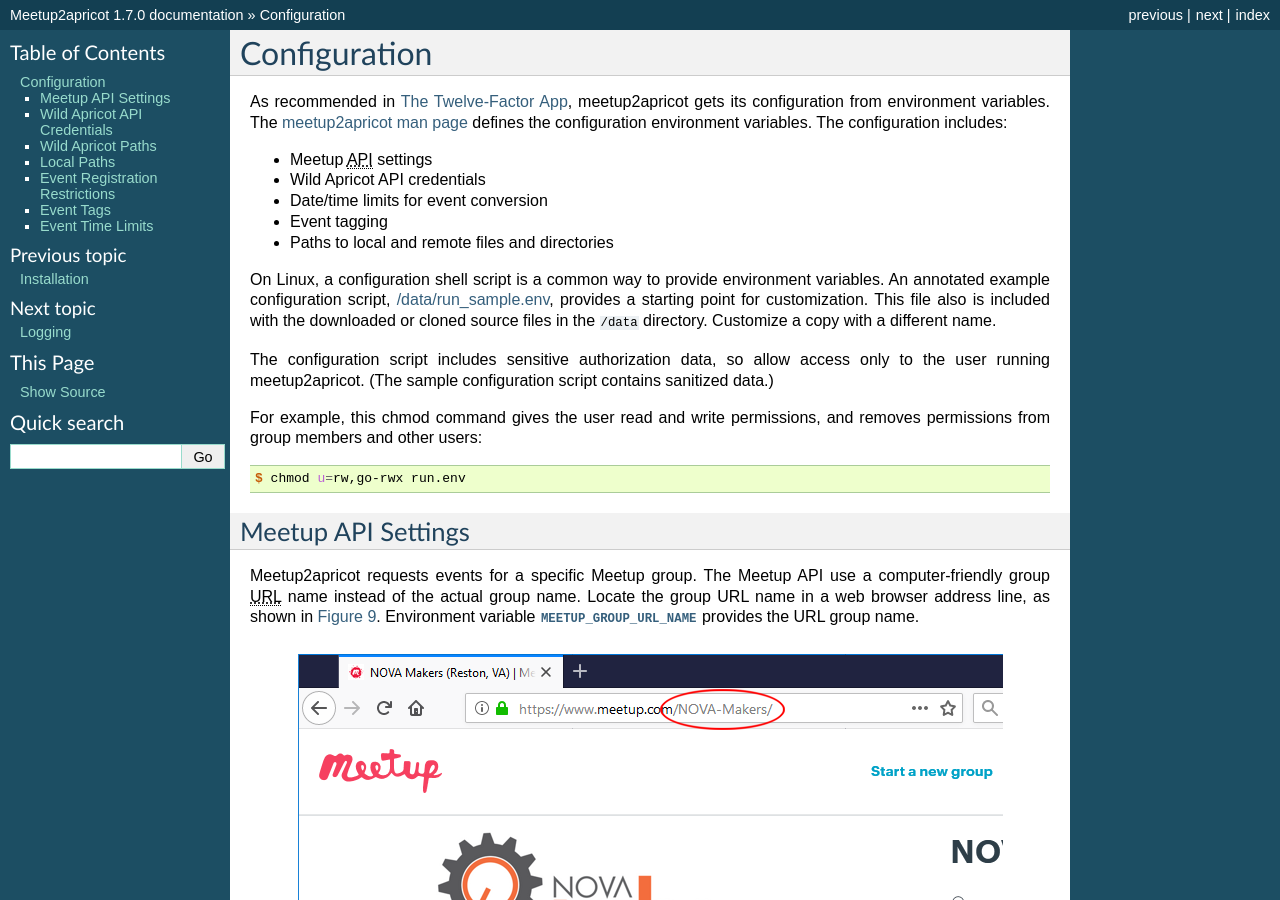
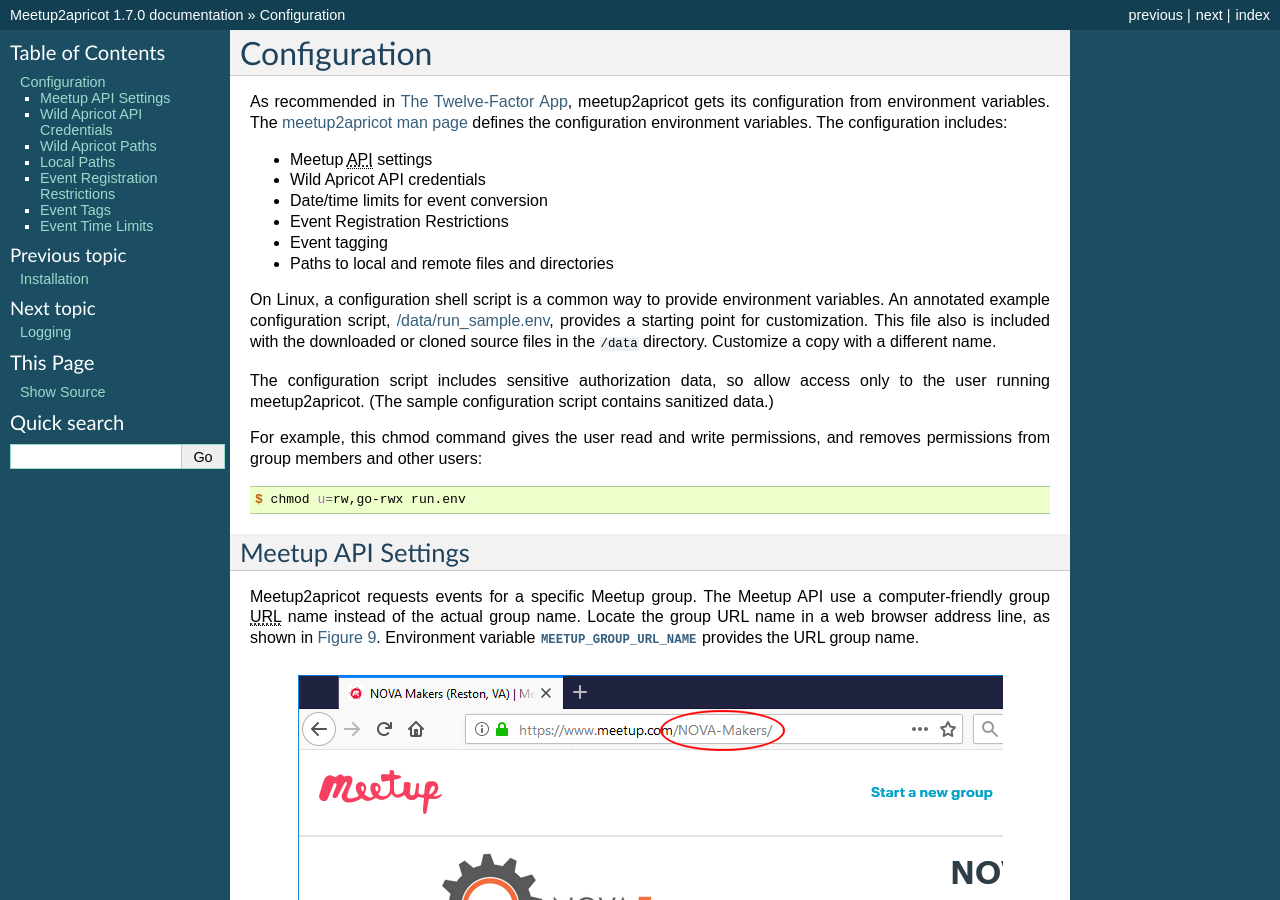
Before and after one commit to nova-labs/meetup2apricot, a Sphinx documentation site: the page built from docs/user-manual/configuration.rst, in a window 1280 px wide and 900 px high. Built offline with Sphinx 7.4.7, drawn with Linux system fonts in a browser that asks for light colours.

Commit message:
Add missing topic.

```diff
--- a/docs/user-manual/configuration.rst
+++ b/docs/user-manual/configuration.rst
@@ -13,6 +13,7 @@
 - Meetup :abbr:`API(application programming interface)` settings
 - Wild Apricot API credentials
 - Date/time limits for event conversion
+- Event Registration Restrictions
 - Event tagging
 - Paths to local and remote files and directories
 
```
